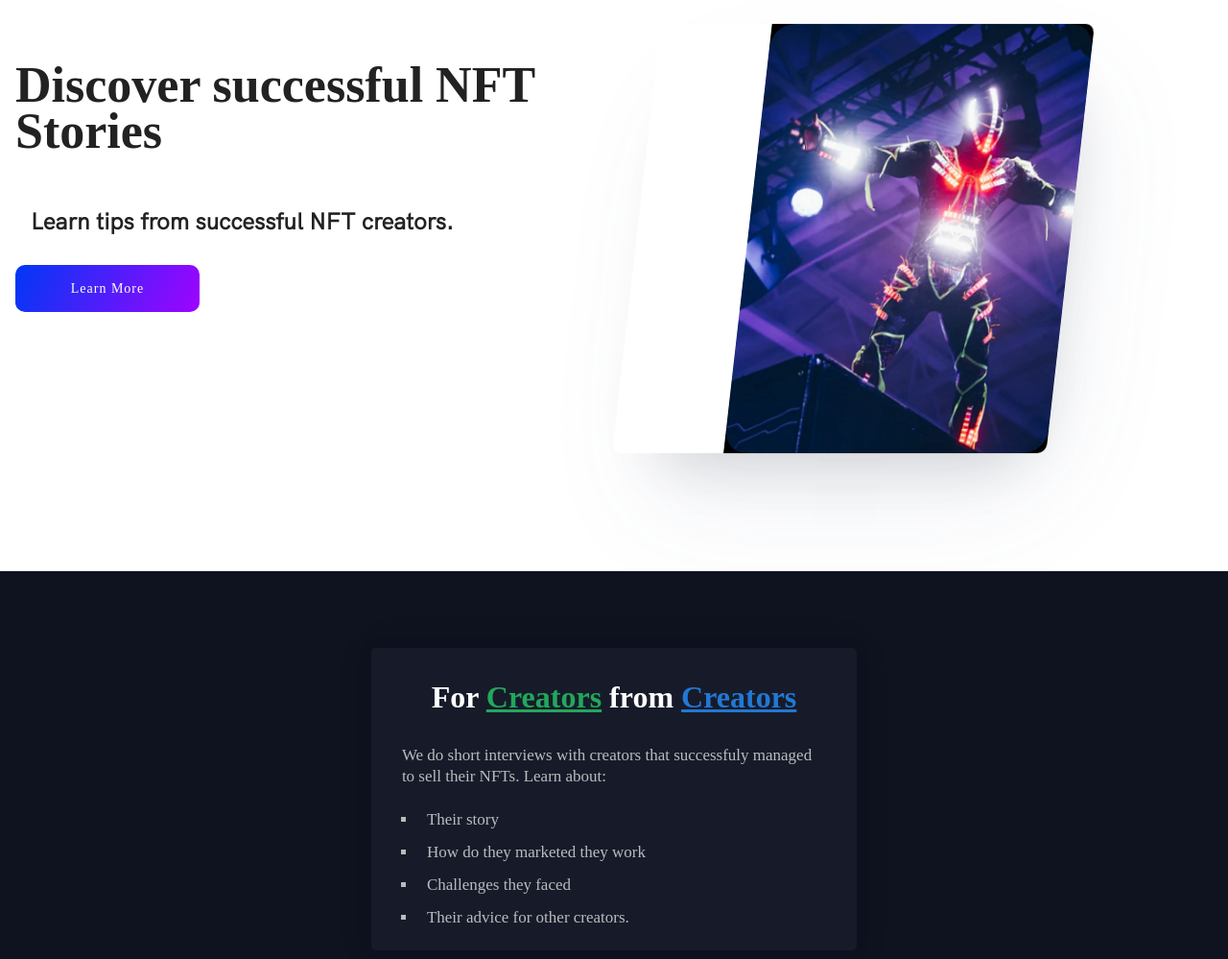
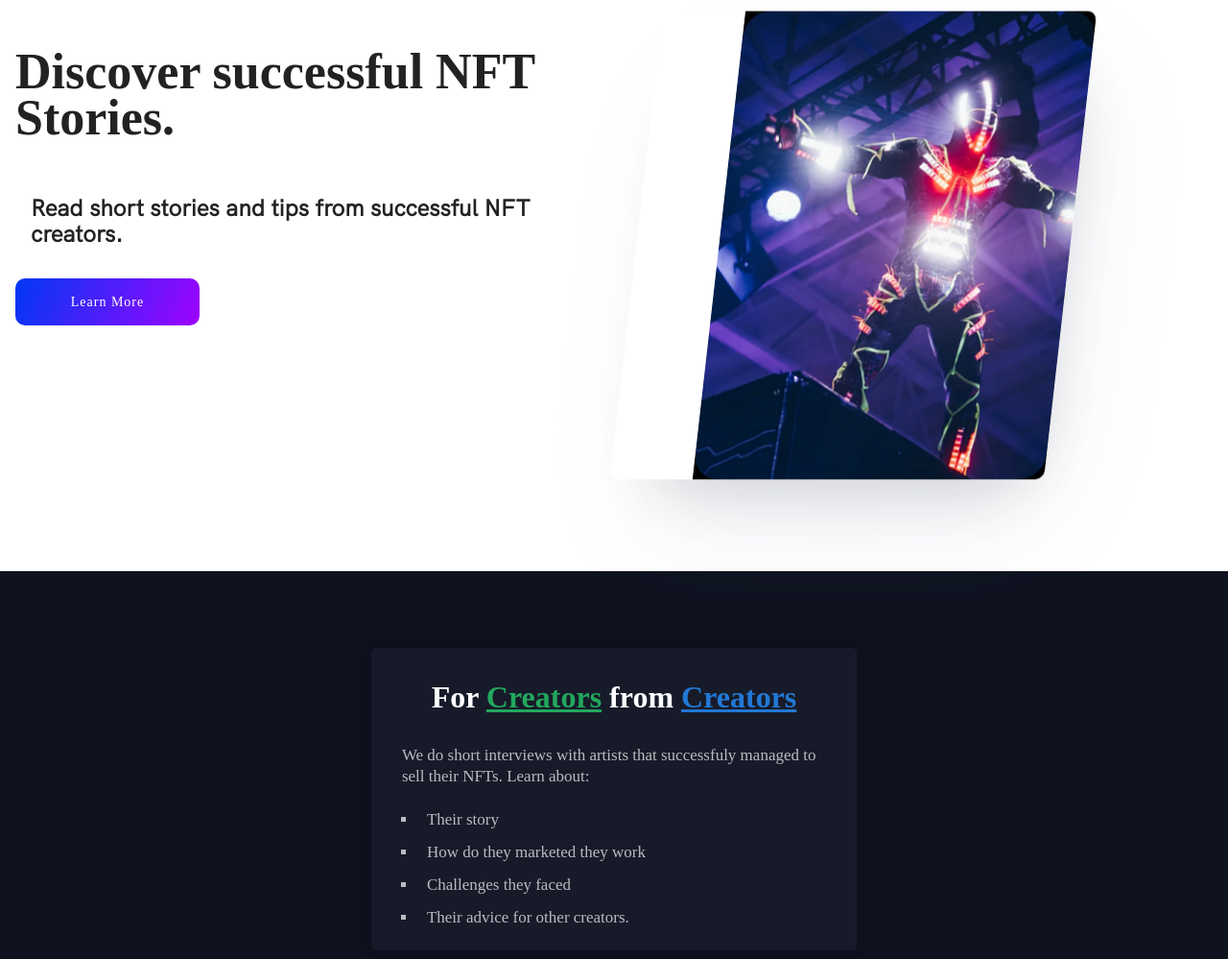
Before and after one commit to doberman1551/NFTC, a Gatsby site: page / in a window 1280 px wide. Shown: the part 191-1190 px from the top of the page at 96% size. Built offline with nearby package versions, Linux system fonts and the light colour scheme; Gatsby itself is replaced by a stand-in of ours.

Commit message:
text change

```diff
--- a/src/components/sections/About.js
+++ b/src/components/sections/About.js
@@ -15,7 +15,7 @@ const About = () => (
           <CardBody>
 
             <p>
-           We do short interviews with creators that successfuly managed to sell their NFTs. Learn about:
+           We do short interviews with artists that successfuly managed to sell their NFTs. Learn about:
             </p>
             <List>
             <ListItem>Their story </ListItem>
--- a/src/components/sections/header.js
+++ b/src/components/sections/header.js
@@ -70,10 +70,10 @@ picture, img {
           <Text>
 
             <Title>
-            Discover successful NFT Stories
+            Discover successful NFT Stories.
             </Title>
 
-            <Subtitle> Learn tips from successful NFT creators.<br/>  </Subtitle>
+            <Subtitle> Read short stories and tips from successful NFT creators.<br/>  </Subtitle>
            <Button onClick={handleScroll}> Learn More </Button>
 
             </Text>
```
